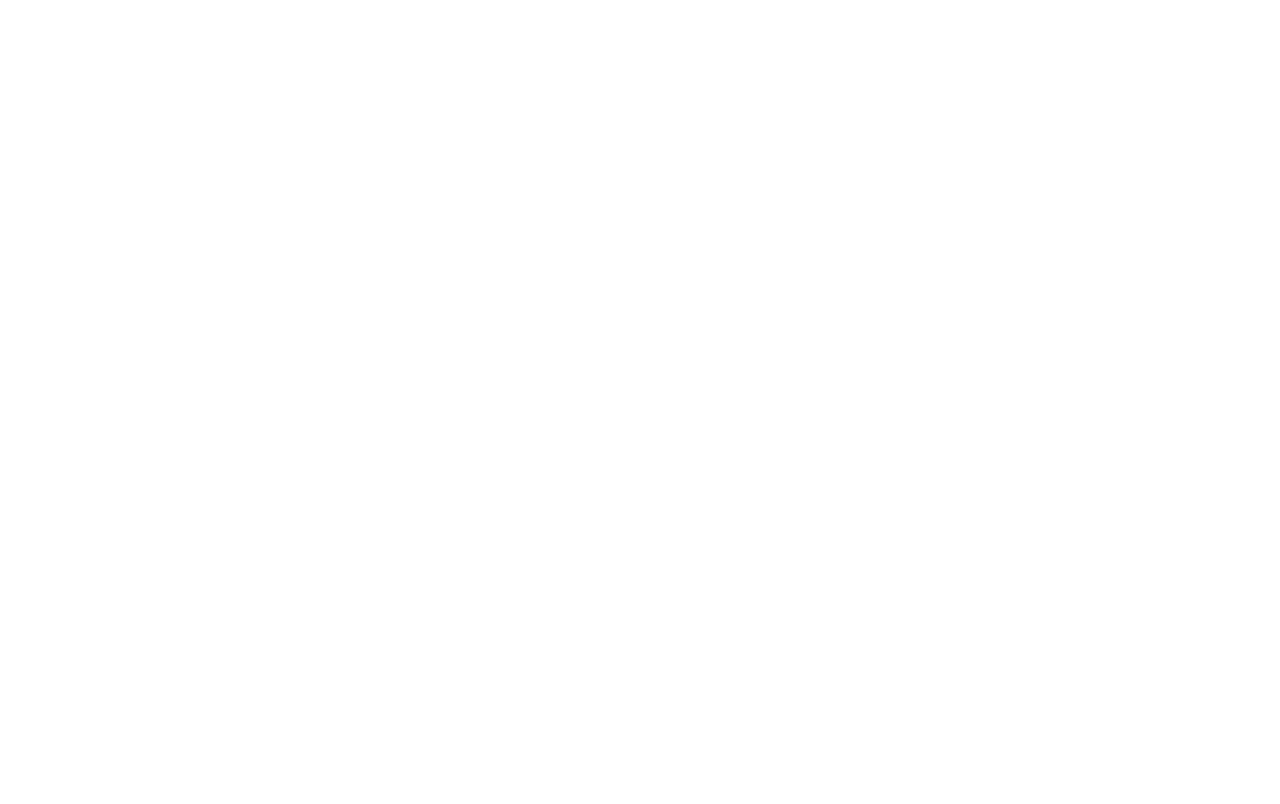
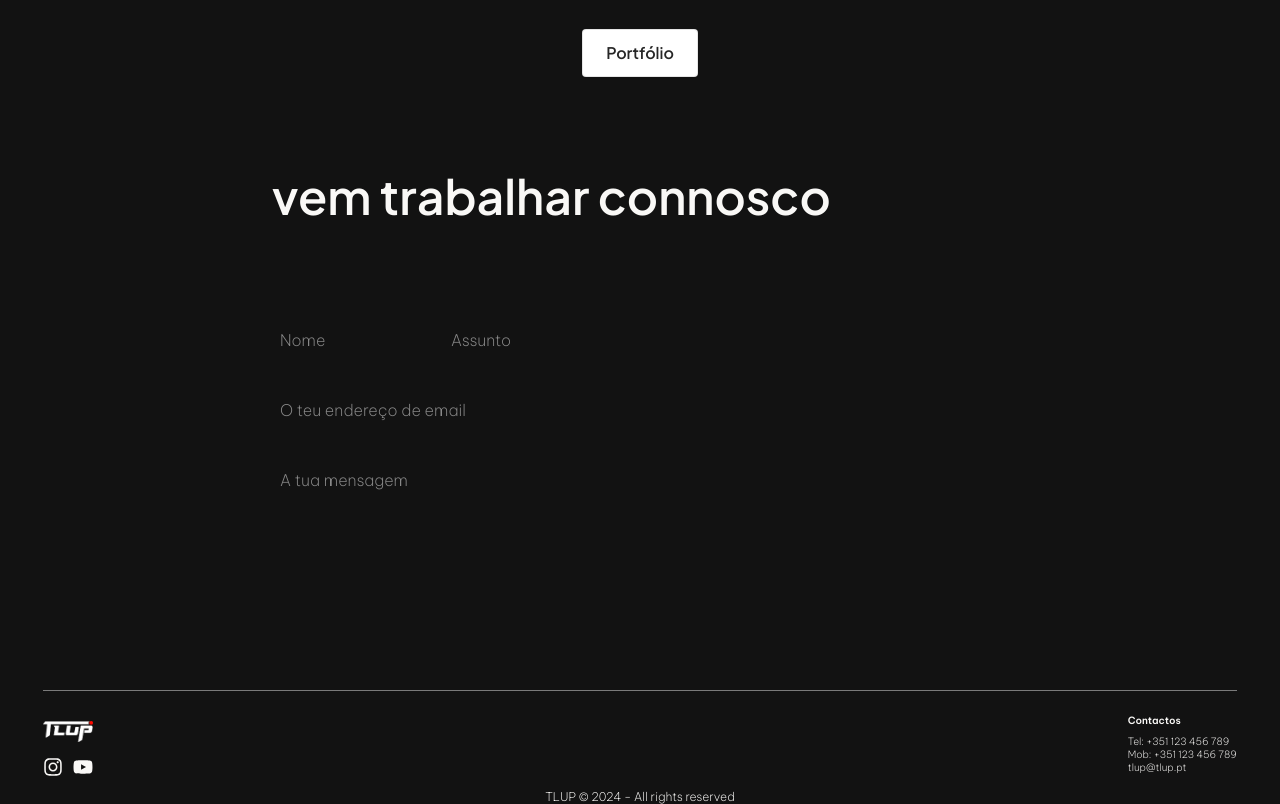
Before and after one commit to luqas31/tlup, a React (Vite) app in the folder tlup/: page / in a window 1280 px wide. Shown: the part 1120-1924 px from the top of the page. Before the commit the page ends 999 px from the top, so only its background shows below. Built offline with nearby package versions, Linux system fonts and the light colour scheme.

Commit message:
contact inputs put in place

```diff
--- a/tlup/src/pages/Home/index.jsx
+++ b/tlup/src/pages/Home/index.jsx
@@ -3,6 +3,7 @@
 import NavBar from '../../components/NavBar';
 import About from '../../sections/About';
 import Contact from '../../sections/Contact';
+import Contact2 from '../../sections/Contact/contact';
 import Transition from '../../sections/Transition';
 import Works from '../../sections/Works';
 import Footer from '../../components/Footer';
@@ -21,9 +22,11 @@
 			<NavBar />
 			<main>
 				<About />
+				<Transition />
 				<Works />
-{/* 				<Transition />
-				<Works />
+				<Contact2 />
+
+		{/*
 				<Contact /> */}
 			</main>
 			<Footer />
--- /dev/null
+++ b/tlup/src/sections/Contact/contact.css
@@ -0,0 +1,68 @@
+.contact-name-email {
+    display: flex;
+    justify-content: space-between;
+}
+
+.contact-subject {
+    display: flex;
+    flex-direction: column;
+    flex-direction: flex-end;
+}
+
+.contact-subject p {
+    align-self: flex-end;
+}
+
+.contact-subject input::placeholder {
+    text-align: end;
+}
+
+.input-container {
+    position: relative;
+    padding-bottom: 1.5rem;
+    margin-top: 1rem;
+}
+
+.input-container input,
+.input-container textarea {
+    width: 100%;
+    padding: 0.5rem;
+    font-size: 0.75rem;
+    outline: none;
+    background-color: transparent;
+    color: var(--app-text);
+    border: none;
+}
+
+.input-container textarea {
+    resize: none;
+    height: 200px;
+    font-family: 'PJS';
+}
+
+
+.input-container label {
+    position: absolute;
+    top: 0.5rem;
+    left: 0.5rem;
+    font-size: 1rem;
+    color: #ffffff81;
+    transition: all 0.2s ease;
+    pointer-events: none;
+    font-family: 'BV';
+    font-weight: 200;
+}
+
+.input-container input:focus + label,
+.input-container input:not(:placeholder-shown) + label,
+.input-container textarea:focus + label,
+.input-container textarea:not(:placeholder-shown) + label {
+    top: -1rem;
+    left: 0.5rem;
+    font-size: 0.75rem;
+    color: #ffffff;
+}
+
+.contact-content {
+    margin-top: 2.5rem;
+}
--- /dev/null
+++ b/tlup/src/sections/Contact/contact.jsx
@@ -0,0 +1,40 @@
+import React from 'react';
+import './contact.css';
+
+function Contact2() {
+	return (
+		<>
+			<section className='works-section'>
+				<div className='section-bg'>
+					<div className='section-title'>
+						<h2>vem trabalhar connosco</h2>
+					</div>
+					<div className='section-content '>
+						<div className='contact-content'>
+							<div className='contact-name-email'>
+								<div className='input-container contact-name'>
+									<input type='text' placeholder=' ' />
+									<label>Nome</label>
+								</div>
+								<div className='input-container contact-subject'>
+									<input type='text' placeholder=' ' />
+									<label>Assunto</label>
+								</div>
+							</div>
+							<div className='input-container contact-email'>
+								<input type='email' placeholder=' ' />
+								<label>O teu endereço de email</label>
+							</div>
+							<div className='input-container textarea-container contact-message'>
+								<textarea placeholder=' '></textarea>
+								<label>A tua mensagem</label>
+							</div>
+						</div>
+					</div>
+				</div>
+			</section>
+		</>
+	);
+}
+
+export default Contact2;
```
